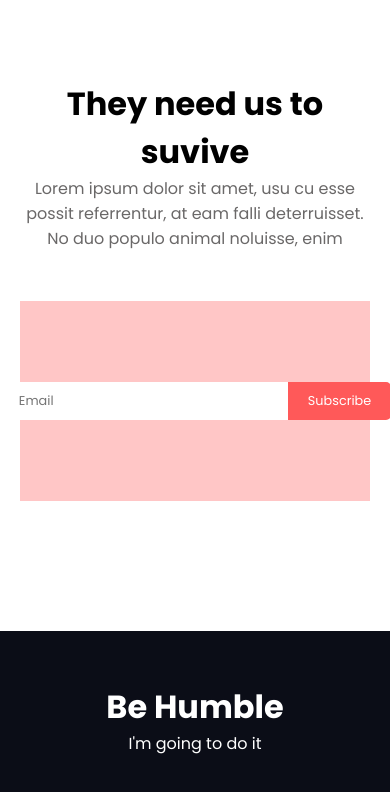
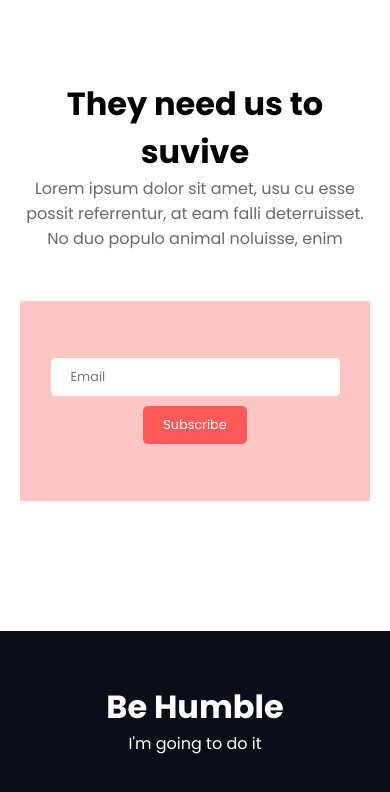
Before and after one commit to AYAS-MAHMUD/Donate-people, a plain HTML site: page index.html in a window 390 px wide. Shown: the part 3860-4652 px from the top of the page. Drawn offline with Linux system fonts and the light colour scheme.

```diff
--- a/style.css
+++ b/style.css
@@ -181,7 +181,12 @@ main{
 
 @media screen and (max-width:576px) {
     .get-color input,.get-color button{
+        border-radius: 5px;
         font-size: 0.8rem;
+    }
+    .get-color{
+        flex-direction: column;
+        gap: 10px;
     }
     .get-update{
         margin: 30px 20px;
```
